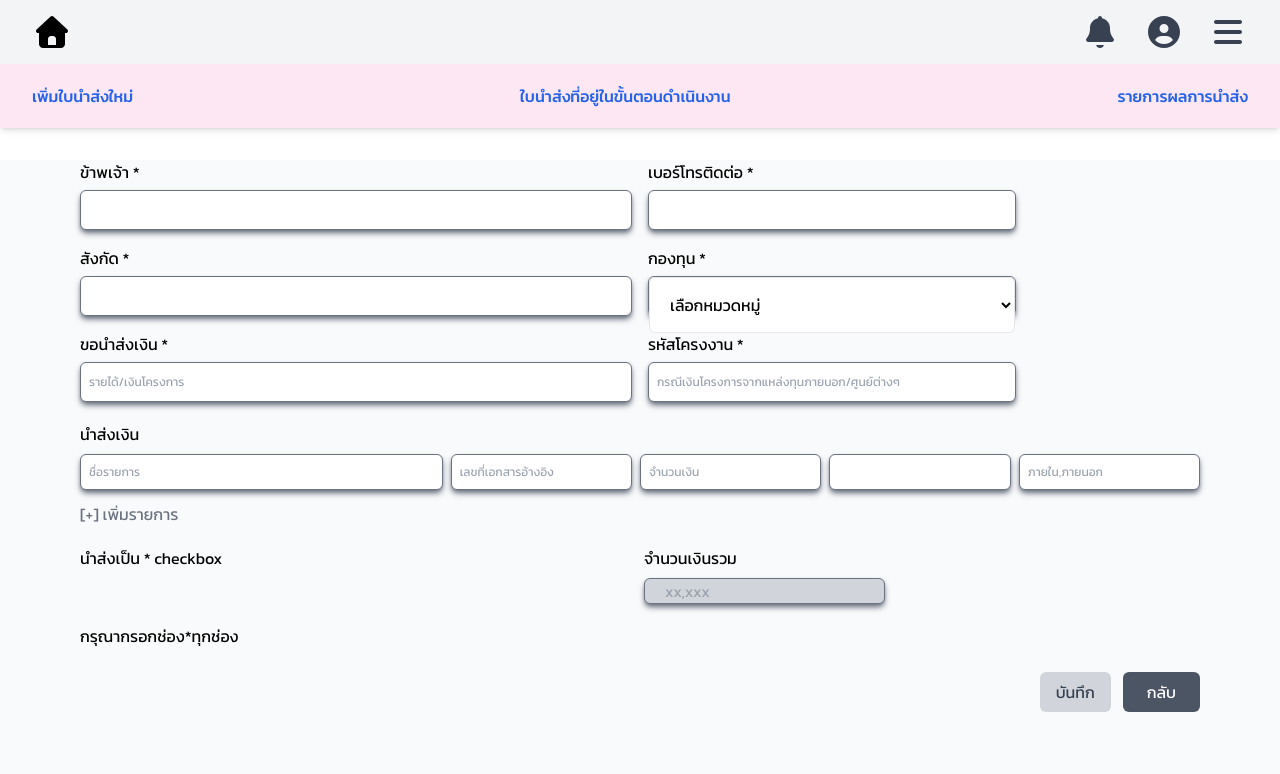
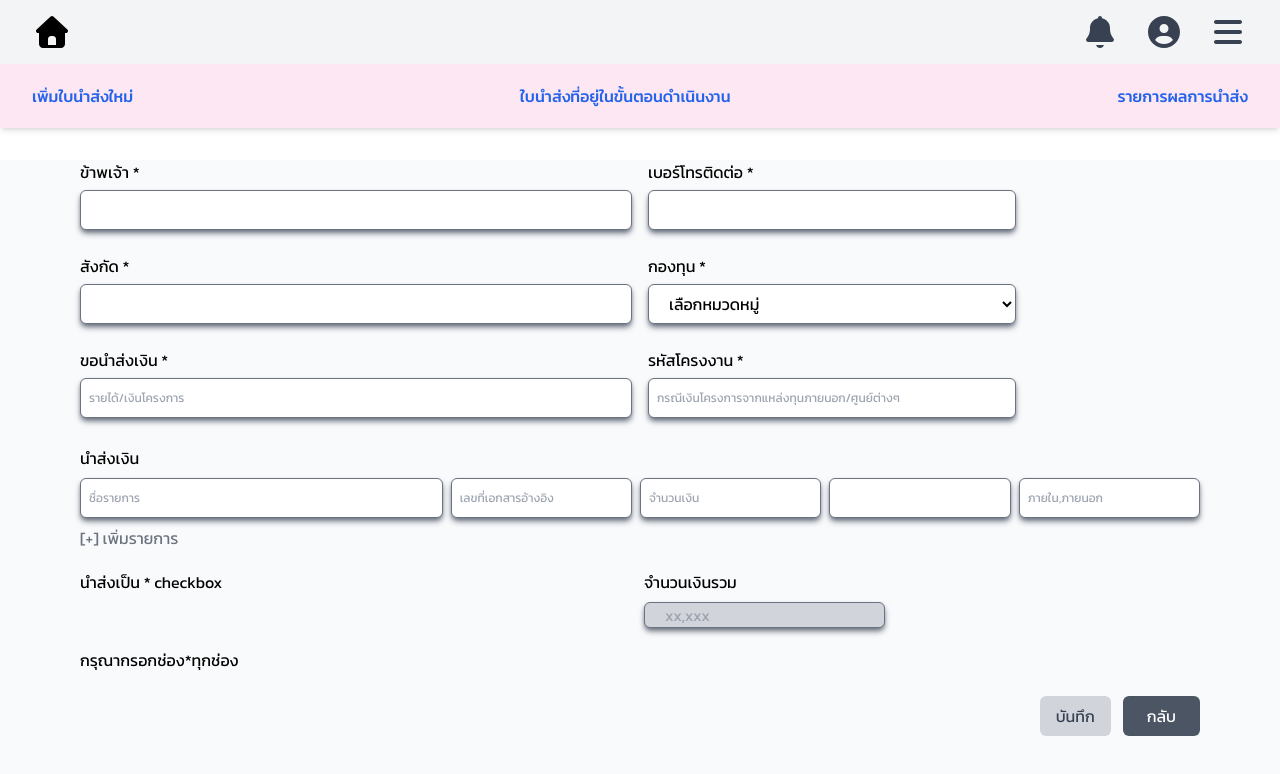
Before and after one commit to rinInwza007/demo_ui, a Vue app: page /waybill in a window 1280 px wide. Shown: the top 774 px of the page. Built offline with nearby package versions, Linux system fonts and the light colour scheme.

Commit message:
แก้inputtextและSelect

```diff
--- a/src/components/input/inputtext.vue
+++ b/src/components/input/inputtext.vue
@@ -1,17 +1,17 @@
 <template>
   <div :class="['mb-[6px] md:mb-[8px]', classes]">
-    <label class="mb-2 font-medium block text-gray-700 dark:text-gray-200">
+    <label class=" font-medium block text-gray-500 dark:text-gray-200">
       {{ label }}
     </label>
 
     <!-- input ปกติ -->
     <input
       v-if="type !== 'textarea'"
+      type="text"
       :placeholder="placeholder"
-      :class="baseInputClass"
       v-model="modelValueLocal"
       @input="$emit('update:modelValue', modelValueLocal)"
-      type="text"
+      class="border w-full border-gray-500 rounded-md h-10 shadow-md shadow-gray-500 px-2 text-xs placeholder:text-xs"
     />
 
     <!-- textarea -->
@@ -26,11 +26,16 @@
 </template>
 
 <script setup>
-const baseInputClass =
-  'h-14 rounded-md text-black dark:text-white border border-gray-200 dark:border-[#172036] bg-white dark:bg-[#0c1427] px-4 w-full outline-none transition-all placeholder:text-gray-500 dark:placeholder:text-gray-400 focus:border-primary-500'
+import { ref } from 'vue'
+
+const props = defineProps({
+  modelValue: String,
+  label: String,
+  placeholder: String,
+  type: String,
+})
+const modelValueLocal = ref(props.modelValue || '')
 
 const baseTextareaClass =
   'h-36 rounded-md text-black dark:text-white border border-gray-200 dark:border-[#172036] bg-white dark:bg-[#0c1427] p-4 w-full outline-none transition-all placeholder:text-gray-500 dark:placeholder:text-gray-400 focus:border-primary-500 resize-vertical'
-</script>
-
-<style scoped></style>
+</script >
--- a/src/components/input/select.vue
+++ b/src/components/input/select.vue
@@ -7,7 +7,7 @@
     <select
       :value="modelValueString"
       @change="onChange"
-      class="h-14 rounded-md border border-gray-200 dark:border-[#172036] bg-white dark:bg-[#0c1427] px-4 block w-full outline-none cursor-pointer transition-all focus:border-primary-500"
+      class="h-10 shadow-md shadow-gray-500 rounded-md border border-gray-500 bg-white dark:bg-[#ffffff] px-4 block w-full outline-none cursor-pointer transition-all focus:border-primary-500"
     >
       <!-- ถ้ามี placeholder ให้แสดงเป็น option แรก ค่าจะเป็น empty string -->
       <option v-if="placeholder" value="">{{ placeholder }}</option>
--- a/src/pages/Document/Waybill/index.vue
+++ b/src/pages/Document/Waybill/index.vue
@@ -9,8 +9,7 @@
         <div>
           <div class="flex flex-col gap-1.5">
             <span>ข้าพเจ้า *</span>
-            <input
-              class="border border-gray-500 rounded-md h-10 shadow-md shadow-gray-500 px-2 text-xs placeholder:text-xs"
+            <InputText
               type="text"
             />
           </div>
@@ -18,8 +17,7 @@
         <div>
           <div class="flex flex-col gap-1.5 w-8/12" >
             <span>เบอร์โทรติดต่อ *</span>
-            <input
-              class="border border-gray-500 rounded-md h-10 shadow-md shadow-gray-500 px-2 text-xs placeholder:text-xs"
+            <InputText
               type="text"
             />
           </div>
@@ -28,8 +26,7 @@
           <div class="flex flex-col gap-1.5">
             <span>สังกัด *</span>
             <div class="flex flex-col gap-0.5">
-              <input
-                class="border border-gray-500 rounded-md h-10 shadow-md shadow-gray-500 px-2 text-xs placeholder:text-xs"
+              <InputText
                 type="text"
               />
             </div>
@@ -39,7 +36,6 @@
           <div class="flex flex-col gap-1.5 w-8/12">
             <span>กองทุน *</span>
             <Selects
-              class="border border-gray-500 rounded-md h-10 shadow-md shadow-gray-500"
               type="text"
               v-model="category"
               :options="['กองทุนที่ 1', 'กองทุนที่ 2', 'กองทุนที่ 3', 'กองทุนที่ 4']"
@@ -51,8 +47,7 @@
         <div>
           <div class="flex flex-col gap-1.5">
             <span>ขอนำส่งเงิน *</span>
-            <input
-              class="border border-gray-500 rounded-md h-10 shadow-md shadow-gray-500 px-2 text-xs placeholder:text-xs"
+            <InputText
               type="text"
               placeholder="รายได้/เงินโครงการ "
             />
@@ -61,8 +56,7 @@
         <div>
           <div class="flex flex-col gap-1.5 w-8/12">
             <span>รหัสโครงงาน *</span>
-            <input
-              class="border border-gray-500 rounded-md h-10 shadow-md shadow-gray-500 px-2 text-xs placeholder:text-xs"
+            <InputText
               type="text"
               placeholder="กรณีเงินโครงการจากแหล่งทุนภายนอก/ศูนย์ต่างๆ"
             />
@@ -79,34 +73,30 @@
             :key="index"
             class="grid grid-cols-1 xl:grid-cols-[2fr_1fr_1fr_1fr_1fr] gap-2 h-9"
           >
-            <input
-              class="border border-gray-500 px-2 rounded-md shadow-md shadow-gray-500 text-xs placeholder:text-xs ;"
+            <InputText
               v-model="row.item"
               type="text"
               placeholder="ชื่อรายการ"
             />
-              <input
-              class="border border-gray-500 px-2 rounded-md shadow-md shadow-gray-500 text-xs placeholder:text-xs ;"
+              <InputText
               v-model="row.ref"
               type="text"
               placeholder="เลขที่เอกสารอ้างอิง"
               />
-              <input
-              class="border border-gray-500 px-2 rounded-md shadow-md shadow-gray-500 text-xs placeholder:text-xs "
+              <InputText
               v-model="row.amount"
               type="number"
               placeholder="จำนวนเงิน"
               />
-              <input
-              class="border border-gray-500 px-2 rounded-md shadow-md shadow-gray-500 text-xs placeholder:text-xs"
+              <InputText
               v-model="row.note"
               type="text"
               />
-            <input
-              class="border border-gray-500 px-2 rounded-md shadow-md shadow-gray-500 text-xs placeholder:text-xs"
+              <InputText
               v-model="row.type"
               type="text"
               placeholder="ภายใน,ภายนอก"
+              class="placeholder"
             />
           </div>
         </div>
@@ -162,6 +152,7 @@ import Navbar from '@/components/bar/navbar.vue'
 import SecondNavbar from '@/components/bar/secoudnavbar.vue'
 import Selects from '@/components/input/select.vue'
 import router from '@/router'
+import InputText from '@/components/input/inputtext.vue'
 import { ref } from 'vue'
 
 const morelist = ref([
```
